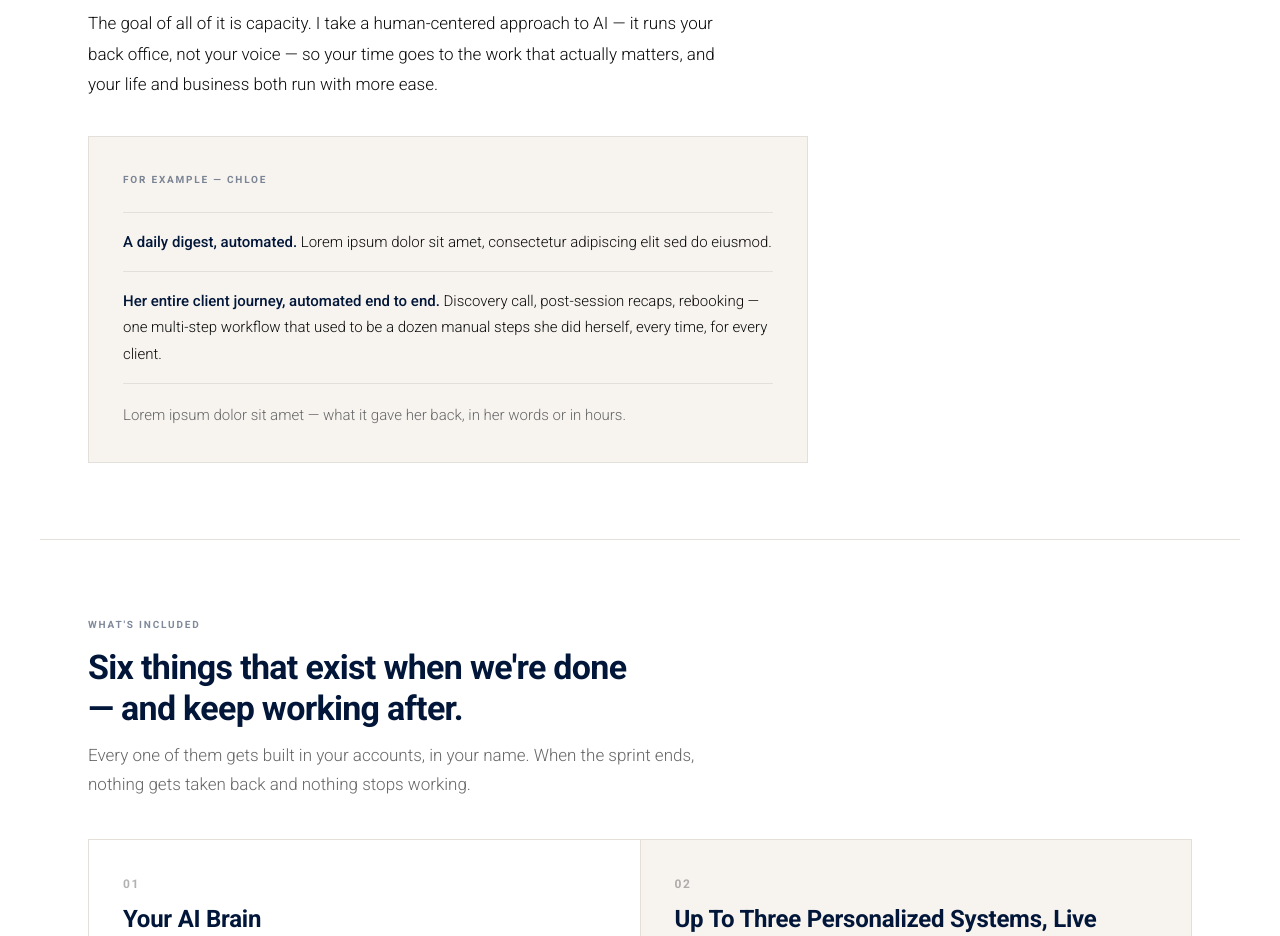
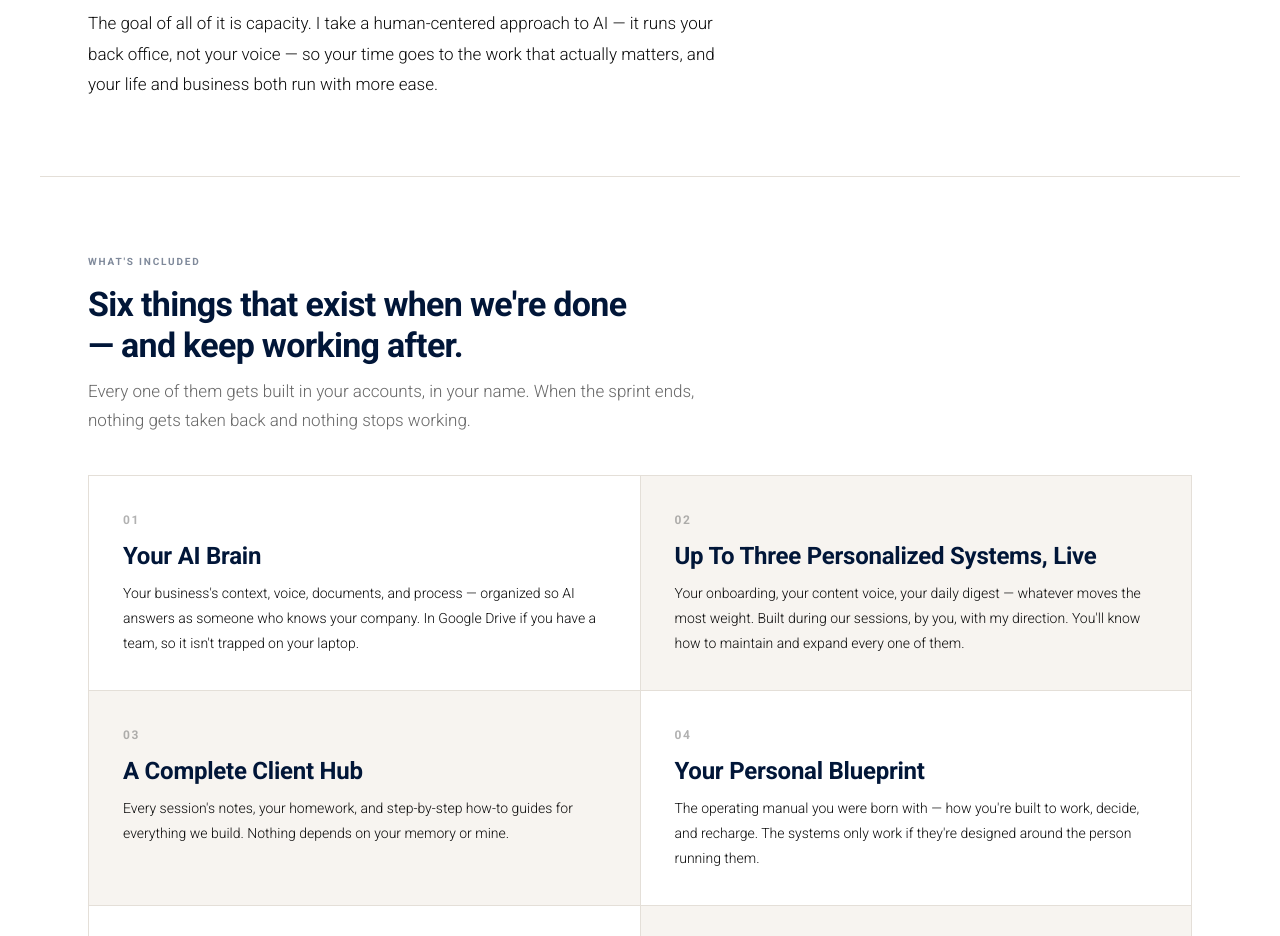
Before and after one commit to nickdestefano2905/dayna-destefano-website, a website: page ai-strategy-and-build-sprint.html in a window 1280 px wide. Shown: the part 1220-2156 px from the top of the page. Drawn offline with Linux system fonts and the light colour scheme.

Commit message:
Remove the "For Example — Chloe" box from the Sprint page
Placeholder content that was never filled in.

Co-Authored-By: Claude Opus 5 <noreply@anthropic.com>

```diff
--- a/ai-strategy-and-build-sprint.html
+++ b/ai-strategy-and-build-sprint.html
@@ -176,14 +176,6 @@ footer{background:var(--navy);padding:40px 48px;}
     <p>So we don't start with tools. We start with what you're actually building, get the pieces organized, and then build the AI layer on top.</p>
     <p>The goal of all of it is capacity. I take a human-centered approach to AI — it runs your back office, not your voice — so your time goes to the work that actually matters, and your life and business both run with more ease.</p>
   </div>
-  <div class="receipt">
-    <p class="receipt-label">For Example &mdash; Chloe</p>
-    <ul class="receipt-items">
-      <li><span class="receipt-item-title">A daily digest, automated.</span> Lorem ipsum dolor sit amet, consectetur adipiscing elit sed do eiusmod.</li>
-      <li><span class="receipt-item-title">Her entire client journey, automated end to end.</span> Discovery call, post-session recaps, rebooking &mdash; one multi-step workflow that used to be a dozen manual steps she did herself, every time, for every client.</li>
-    </ul>
-    <p class="receipt-line">Lorem ipsum dolor sit amet &mdash; what it gave her back, in her words or in hours.</p>
-  </div>
 </section>
 
 <!-- INCLUDED -->
```
